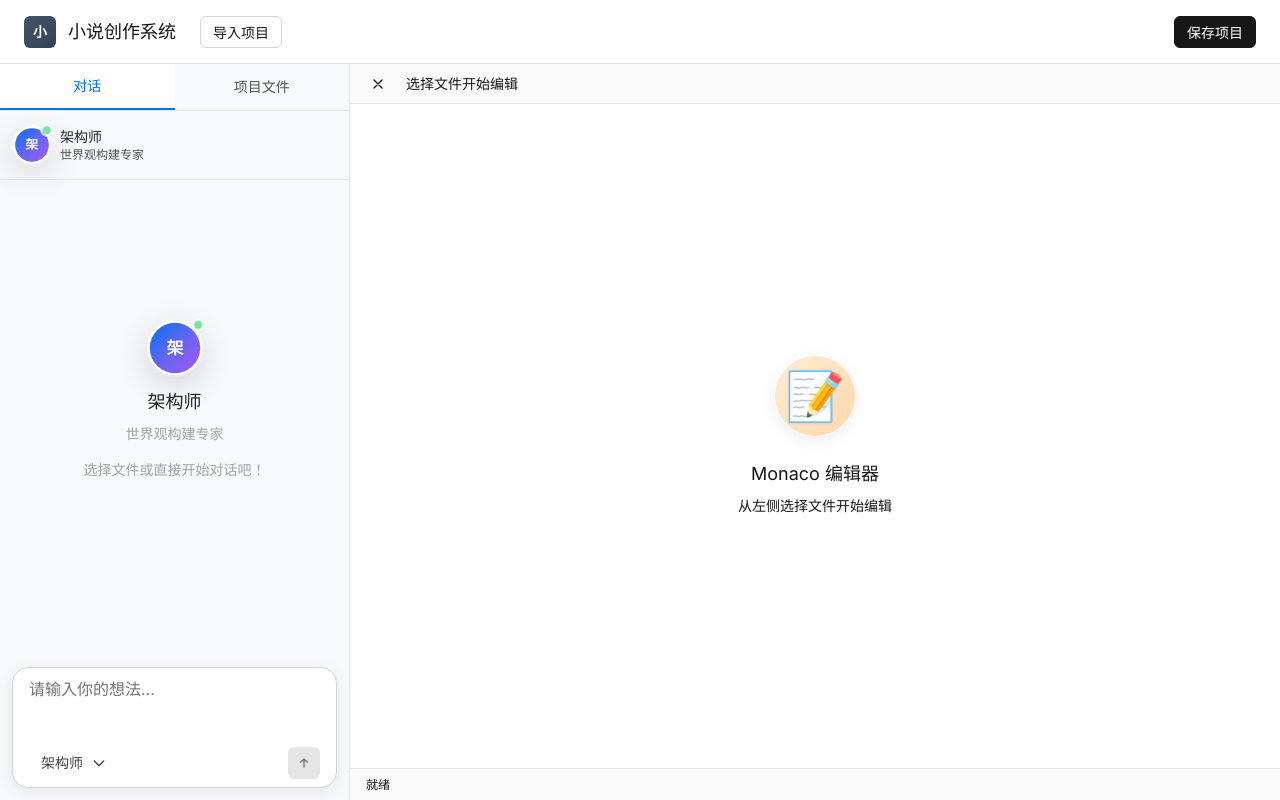
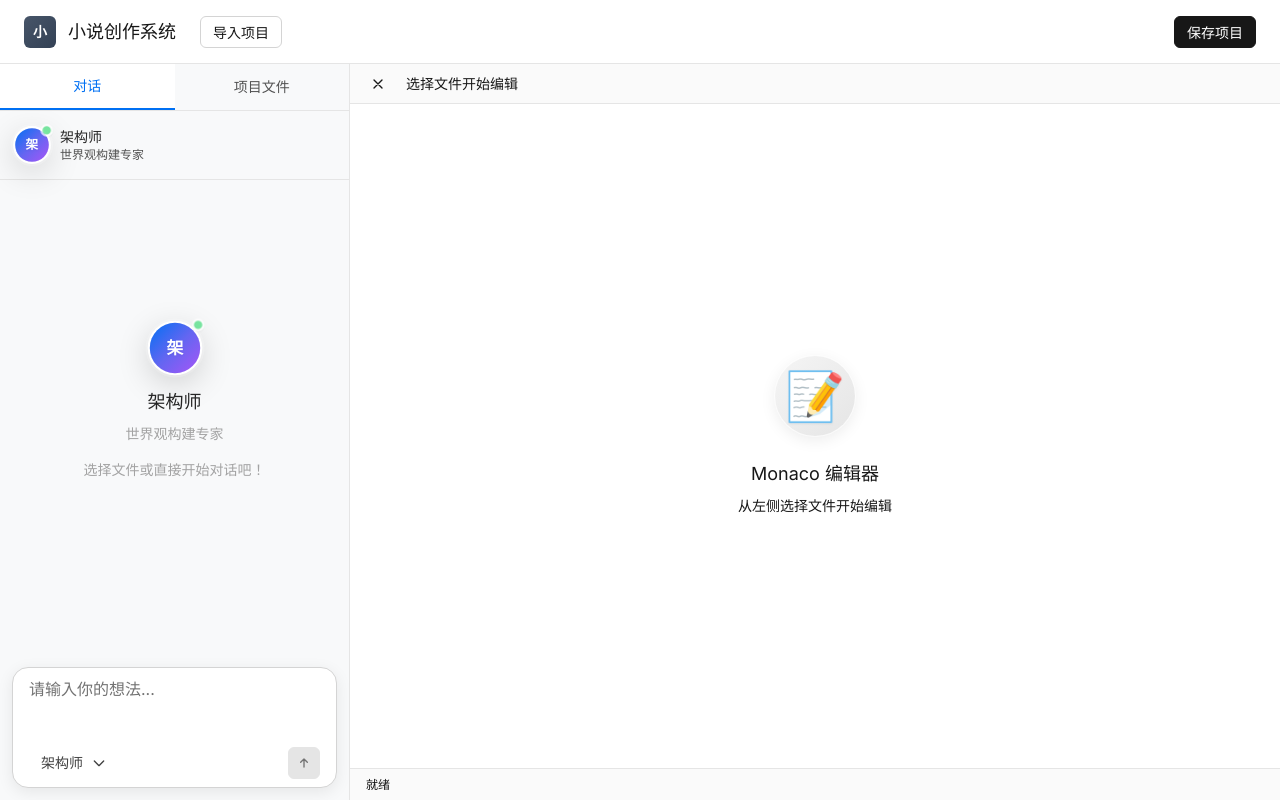
Before and after one commit to jiangxia/novel-sys-new, a React (Vite) app in the folder frontend/: page / in a window 1280 px wide. Built offline with nearby package versions, Linux system fonts and the light colour scheme.

Commit message:
style(frontend): 将 EmojiIcon 组件的背景颜色改为灰色
- 在 App.tsx 文件中，将多个 EmojiIcon 组件的 background 属性从 'blue' 或 'orange' 修改为 'gray'
- 这个修改统一了图标背景颜色，提高了界面的一致性和美观性

```diff
--- a/frontend/src/App.tsx
+++ b/frontend/src/App.tsx
@@ -693,7 +693,7 @@
               {!selectedProject ? (
                 <div className="flex-1 flex flex-col items-center justify-center p-8 text-center">
                   <div className="mb-6">
-                    <EmojiIcon emoji="📁" size="xl" background="blue" />
+                    <EmojiIcon emoji="📁" size="xl" background="gray" />
                   </div>
                   <h3 className="text-lg font-medium mb-2">项目文件管理</h3>
                   <p className="text-sm text-muted-foreground mb-6">
@@ -809,7 +809,7 @@
                                   <EmojiIcon
                                     emoji={hasFiles ? (isExpanded ? '📂' : '📁') : '📁'}
                                     size="sm"
-                                    background="blue"
+                                    background="gray"
                                   />
                                   <span className="text-sm font-medium text-gray-200">{dirName}</span>
                                   <span className="text-xs text-gray-400 ml-auto">
@@ -967,7 +967,7 @@
             <div className="h-full flex items-center justify-center text-center">
               <div className="flex flex-col items-center">
                 <div className="mb-6">
-                  <EmojiIcon emoji="📝" size="xl" background="orange" />
+                  <EmojiIcon emoji="📝" size="xl" background="gray" />
                 </div>
                 <h3 className="text-lg font-medium mb-2">Monaco 编辑器</h3>
                 <p className="text-sm text-muted-foreground">
```
